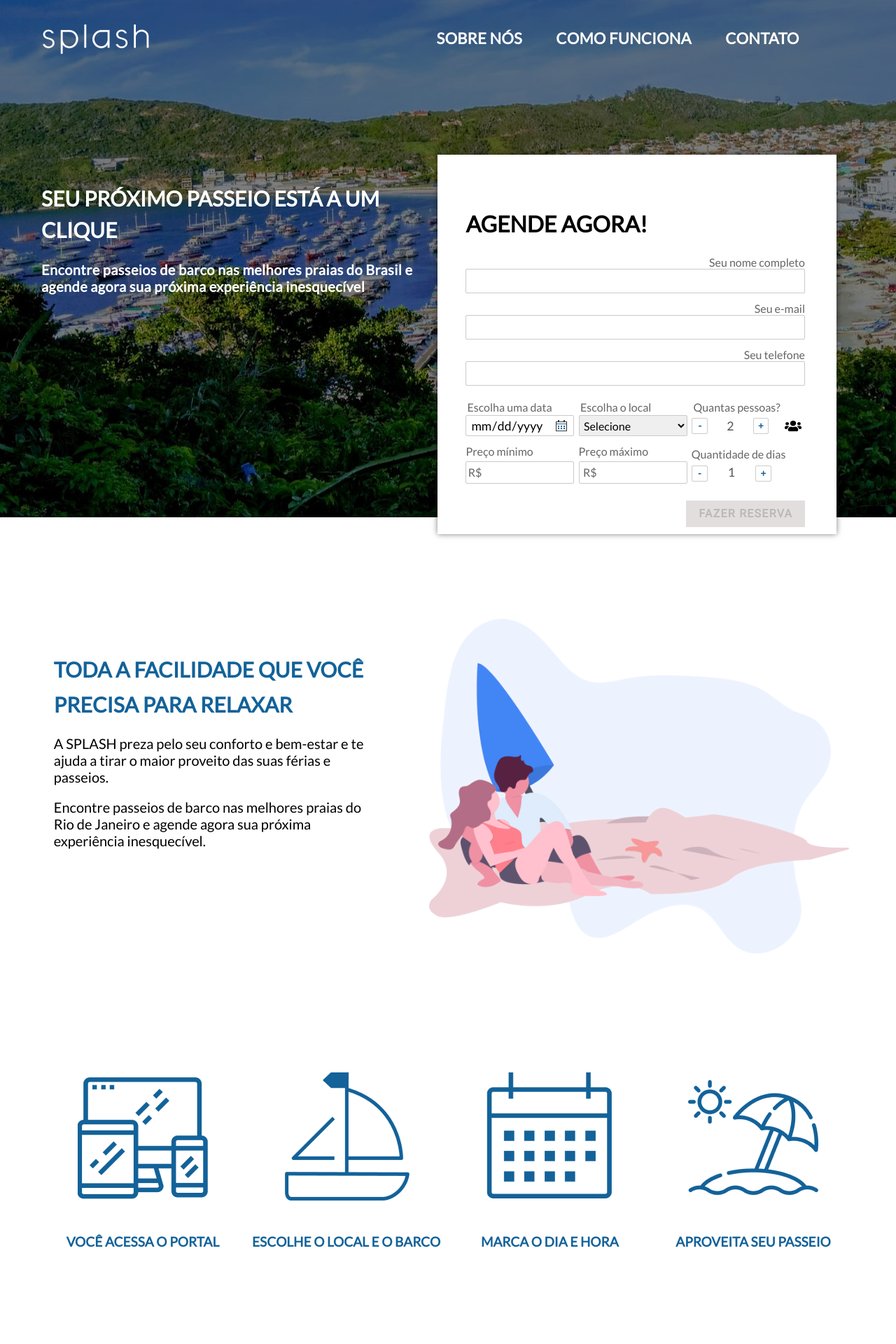
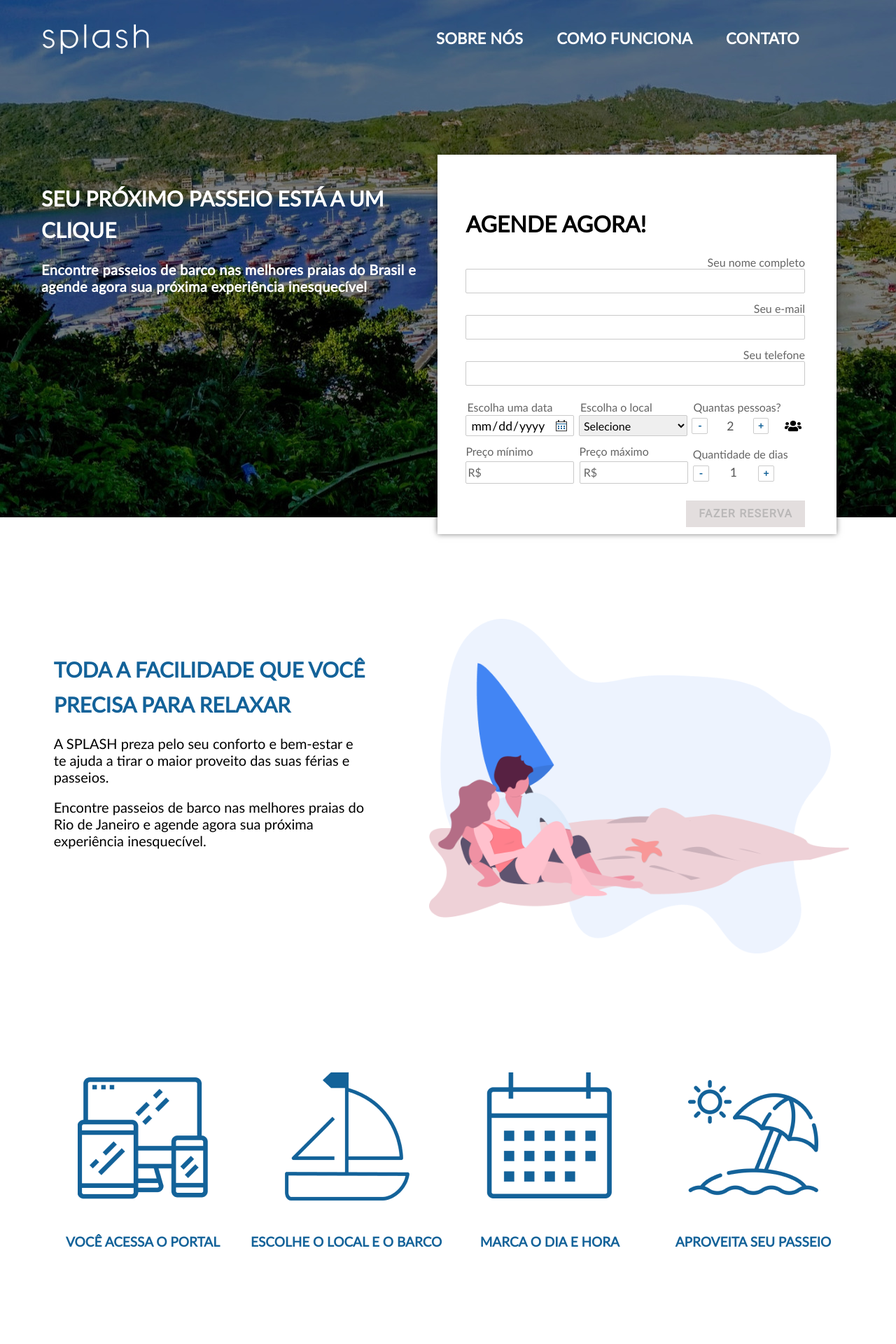
Before and after one commit to splash-co/splash-co.github.io, a PHP site: page / in a window 1280 px wide. Shown: the top 1920 px of the page at 70% size. Run offline with PHP 8.4, Linux system fonts and the light colour scheme; some libraries are stand-ins or nearby versions.

Commit message:
add local() on font-face styles

```diff
--- a/style.css
+++ b/style.css
@@ -4,12 +4,22 @@
 
 @font-face {
   font-family: 'Lato';
-  src: url('../fonts/Lato/Lato-Regular.ttf');
+  src:
+    local('Lato Regular'),
+    local('Lato-Regular'),
+    local('Lato'),
+    url('./fonts/Roboto/');
+  font-display: swap;
 }
 
 @font-face {
   font-family: 'Roboto';
-  src: url('../fonts/Roboto/Roboto-Regular.ttf');
+  src:
+    local('Roboto Regular'),
+    local('Roboto-Regular'),
+    local('Roboto'),
+    url('../fonts/Roboto/');
+  font-display: swap;
 }
 
 /* ----------------------------------------------------- */
```
